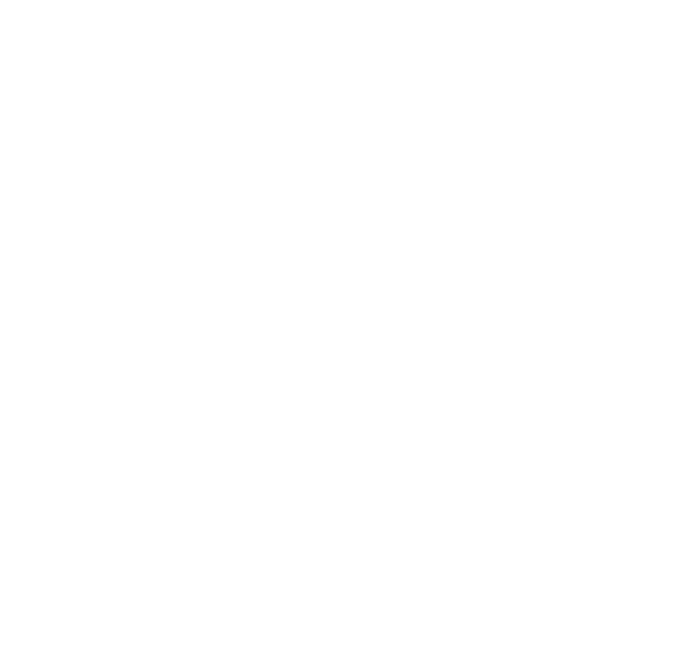
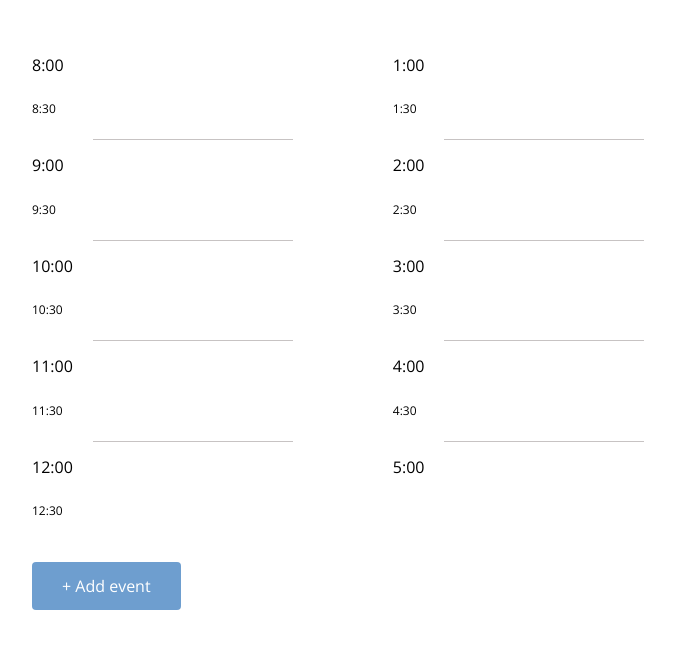
Before and after one commit to daria-zhuravlova223/JSModule, a plain HTML site: page index.html in a window 1280 px wide. Shown: the whole page, without its empty margins (68-743 px from the left). Drawn offline with nearby package versions, Linux system fonts and the light colour scheme.

Commit message:
maket gotov

```diff
--- a/css/style.css
+++ b/css/style.css
@@ -0,0 +1,78 @@
+html{
+    box-sizing: border-box;
+}
+
+*,
+::before,
+::after{
+    box-sizing: inherit;
+}
+
+body{
+    padding-top: 40px;
+    display: flex;
+    flex-direction: column;
+    font-family: 'Open Sans', sans-serif;
+    font-weight: 400;
+}
+
+.col-container{
+    display: flex;
+    justify-content: flex-start;
+}
+.col{
+    margin-left: 100px;
+}
+.content{
+    margin-left: 20px;
+    width: 200px;
+    min-height: 50px;
+    position: relative;
+}
+
+.text,
+.small-text{
+    font-weight: 300;
+}
+
+.small-text+.content{
+    border-bottom: 1px rgba(148, 141, 141, 0.527) solid;
+}
+
+.t12-30 .small-text+.content{
+    border-bottom: none;
+}
+
+.add-btn{
+    text-decoration: none;
+    align-self: flex-start;
+    margin-left: 100px;
+    background-color: #6E9ECF;
+    color: white;
+    padding: 15px 30px;
+    border-radius: 4px;
+    margin-top: 20px;
+    cursor: pointer;
+}
+
+.small-text{
+    font-size: 12px;
+}
+
+.time{
+    display: flex;
+    justify-content: space-between;
+}
+
+.event{
+    background-color: #E2ECF5;
+    border-radius: 4px;
+    border-left: #6E9ECF 5px solid;
+    padding: 10px;
+    position: absolute;
+    width: 200px;
+}
+
+.hidden{
+    display: none;
+}
--- a/index.html
+++ b/index.html
@@ -5,8 +5,141 @@
     <meta http-equiv="X-UA-Compatible" content="IE=edge">
     <meta name="viewport" content="width=device-width, initial-scale=1.0">
     <title>Module</title>
+    <link rel="stylesheet" href="css/normalize.css">
+    <link rel="preconnect" href="https://fonts.googleapis.com">
+    <link rel="preconnect" href="https://fonts.gstatic.com" crossorigin>
+    <link href="https://fonts.googleapis.com/css2?family=Open+Sans:wght@300;400&display=swap" rel="stylesheet">
+    <link rel="stylesheet" href="css/style.css">
+
 </head>
 <body>
+    <div class="wrapper">
+        <div class="col-container">
+            <div class="col leftcol">
+                <div class="time 8-00">
+                    <p class="text">8:00</p>
+                    <div class="content">
 
+                    </div>
+                </div>
+                <div class="time t8-30">
+                    <p class="small-text">8:30</p>
+                    <div class="content">
+                        <div class="event hidden">
+                            <p>Event name</p>
+                        </div>
+                    </div>
+                </div>
+                <div class="time t9-00">
+                    <p class="text">9:00</p>
+                    <div class="content">
+
+                    </div>
+                </div>
+                <div class="time t9-30">
+                    <p class="small-text">9:30</p>
+                    <div class="content">
+
+                    </div>
+                </div>
+                <div class="time t10-00">
+                    <p class="text">10:00</p>
+                    <div class="content">
+
+                    </div>
+                </div>
+                <div class="time t10-30">
+                    <p class="small-text">10:30</p>
+                    <div class="content">
+
+                    </div>
+                </div>
+                <div class="time t11-00">
+                    <p class="text">11:00</p>
+                    <div class="content">
+
+                    </div>
+                </div>
+                <div class="time t11-30">
+                    <p class="small-text">11:30</p>
+                    <div class="content">
+
+                    </div>
+                </div>
+                <div class="time t12-00">
+                    <p class="text">12:00</p>
+                    <div class="content">
+
+                    </div>
+                </div>
+                <div class="time t12-30">
+                    <p class="small-text">12:30</p>
+                    <div class="content">
+
+                    </div>
+                </div>
+
+            </div>
+            <div class="col rightcol">
+                <div class="time t1-00">
+                    <p class="text">1:00</p>
+                    <div class="content">
+
+                    </div>
+                </div>
+                <div class="time t1-30">
+                    <p class="small-text">1:30</p>
+                    <div class="content">
+
+                    </div>
+                </div>
+                <div class="time t2-00">
+                    <p class="text">2:00</p>
+                    <div class="content">
+
+                    </div>
+                </div>
+                <div class="time t2-30">
+                    <p class="small-text">2:30</p>
+                    <div class="content">
+
+                    </div>
+                </div>
+                <div class="time t3-00">
+                    <p class="text">3:00</p>
+                    <div class="content">
+
+                    </div>
+                </div>
+                <div class="time t3-30">
+                    <p class="small-text">3:30</p>
+                    <div class="content">
+
+                    </div>
+                </div>
+                <div class="time t4-00">
+                    <p class="text">4:00</p>
+                    <div class="content">
+
+                    </div>
+                </div>
+                <div class="time t4-30">
+                    <p class="small-text">4:30</p>
+                    <div class="content">
+
+                    </div>
+                </div>
+                <div class="time t5-00">
+                    <p class="text">5:00</p>
+                    <div class="content">
+
+                    </div>
+                </div>
+
+            </div>
+        </div>
+    </div>
+    <div href="#" class="add-btn">+ Add event</a>
+    <script src="index.js"></script>
 </body>
 </html>
--- a/index.js
+++ b/index.js
@@ -0,0 +1,8 @@
+let event1 = window.document.getElementsByClassName("event")[0];
+console.log(event1);
+let addButton = window.document.getElementsByClassName("add-btn")[0];
+console.log(addButton);
+addButton.addEventListener("click", event=>{
+    event1.classList.toggle("hidden");
+    event.preventDefault();
+});
```
